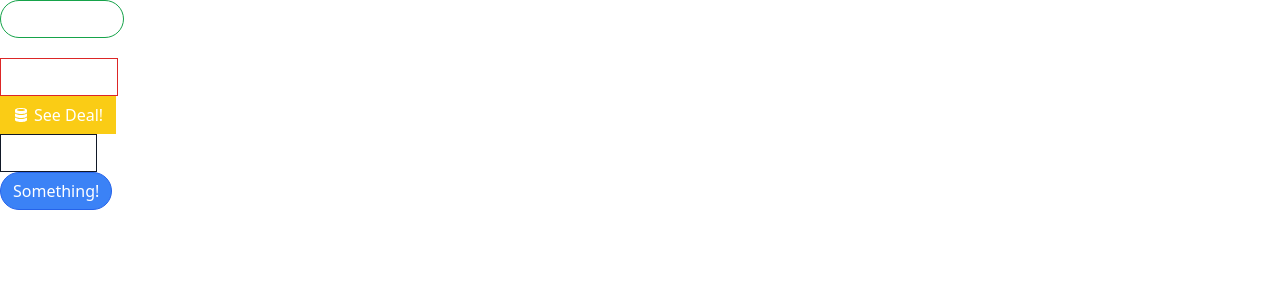
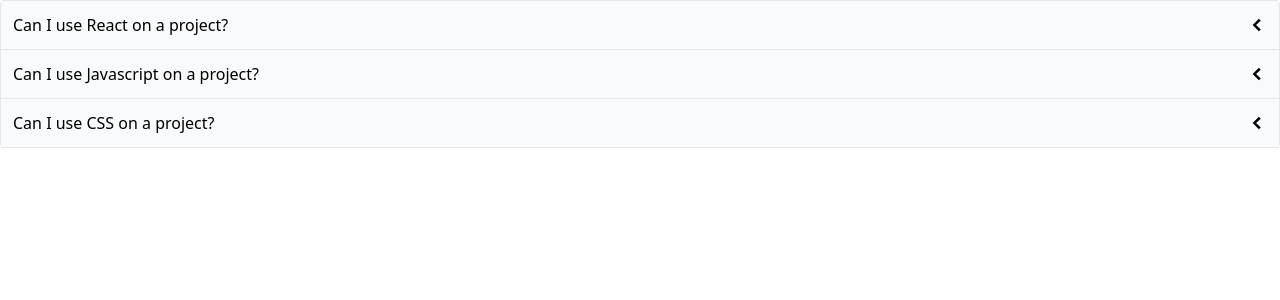
Before and after one commit to alyamkin/udemy-modern-react-with-redux, a React (Create React App) app in the folder comps/: page / in a window 1280 px wide. Shown: the top 300 px of the page. Built offline with nearby package versions, Linux system fonts and the light colour scheme.

Commit message:
Add section11 mastering in the state design process

```diff
--- a/comps/src/App.js
+++ b/comps/src/App.js
@@ -1,39 +1,25 @@
-import Button from "./components/Button";
-import { GoBell, GoCloudDownload, GoDatabase } from "react-icons/go";
+import Accordion from "./components/Accordion";
+
+const items = [
+  {
+    id: "1",
+    label: "Can I use React on a project?",
+    content: "You can use React on any project you want",
+  },
+  {
+    id: "2",
+    label: "Can I use Javascript on a project?",
+    content: "You can use Javascript on any project you want",
+  },
+  {
+    id: "3",
+    label: "Can I use CSS on a project?",
+    content: "You can use CSS on any project you want",
+  },
+];
 
 function App() {
-  return (
-    <div>
-      <div>
-        <Button success rounded outline className="mb-5">
-          <GoBell />
-          Click here!
-        </Button>
-      </div>
-      <div>
-        <Button danger outline>
-          <GoCloudDownload />
-          Buy Now!
-        </Button>
-      </div>
-      <div>
-        <Button warning>
-          <GoDatabase />
-          See Deal!
-        </Button>
-      </div>
-      <div>
-        <Button secondary outline>
-          Hide Ads!
-        </Button>
-      </div>
-      <div>
-        <Button primary rounded>
-          Something!
-        </Button>
-      </div>
-    </div>
-  );
+  return <Accordion items={items} />;
 }
 
 export default App;
--- /dev/null
+++ b/comps/src/Pages/ButtonPage.js
@@ -0,0 +1,39 @@
+import Button from "../components/Button";
+import { GoBell, GoCloudDownload, GoDatabase } from "react-icons/go";
+
+function ButtonPage() {
+  return (
+    <div>
+      <div>
+        <Button success rounded outline className="mb-5">
+          <GoBell />
+          Click here!
+        </Button>
+      </div>
+      <div>
+        <Button danger outline>
+          <GoCloudDownload />
+          Buy Now!
+        </Button>
+      </div>
+      <div>
+        <Button warning>
+          <GoDatabase />
+          See Deal!
+        </Button>
+      </div>
+      <div>
+        <Button secondary outline>
+          Hide Ads!
+        </Button>
+      </div>
+      <div>
+        <Button primary rounded>
+          Something!
+        </Button>
+      </div>
+    </div>
+  );
+}
+
+export default ButtonPage;
--- /dev/null
+++ b/comps/src/components/Accordion.js
@@ -0,0 +1,37 @@
+import { useState } from "react";
+import { GoChevronDown, GoChevronLeft } from "react-icons/go";
+
+function Accordion({ items }) {
+  const [expandedIndex, setExpandedIndex] = useState(-1);
+
+  const handleClick = (nextIndex) => {
+    setExpandedIndex((currentExpandedIndex) => {
+      return nextIndex === currentExpandedIndex ? -1 : nextIndex;
+    });
+  };
+
+  const renderedItems = items.map((item, index) => {
+    const isExpanded = expandedIndex === index;
+
+    const icon = (
+      <span className="text-xl">
+        {isExpanded ? <GoChevronDown /> : <GoChevronLeft />}
+      </span>
+    );
+    return (
+      <div key={item.id}>
+        <div
+          className="flex justify-between p-3 bg-gray-50 border-b items-center cursor-pointer"
+          onClick={() => handleClick(index)}
+        >
+          {item.label}
+          {icon}
+        </div>
+        {isExpanded && <div className="border-b p-5">{item.content}</div>}
+      </div>
+    );
+  });
+  return <div className="border-x border-t rounded">{renderedItems}</div>;
+}
+
+export default Accordion;
```
